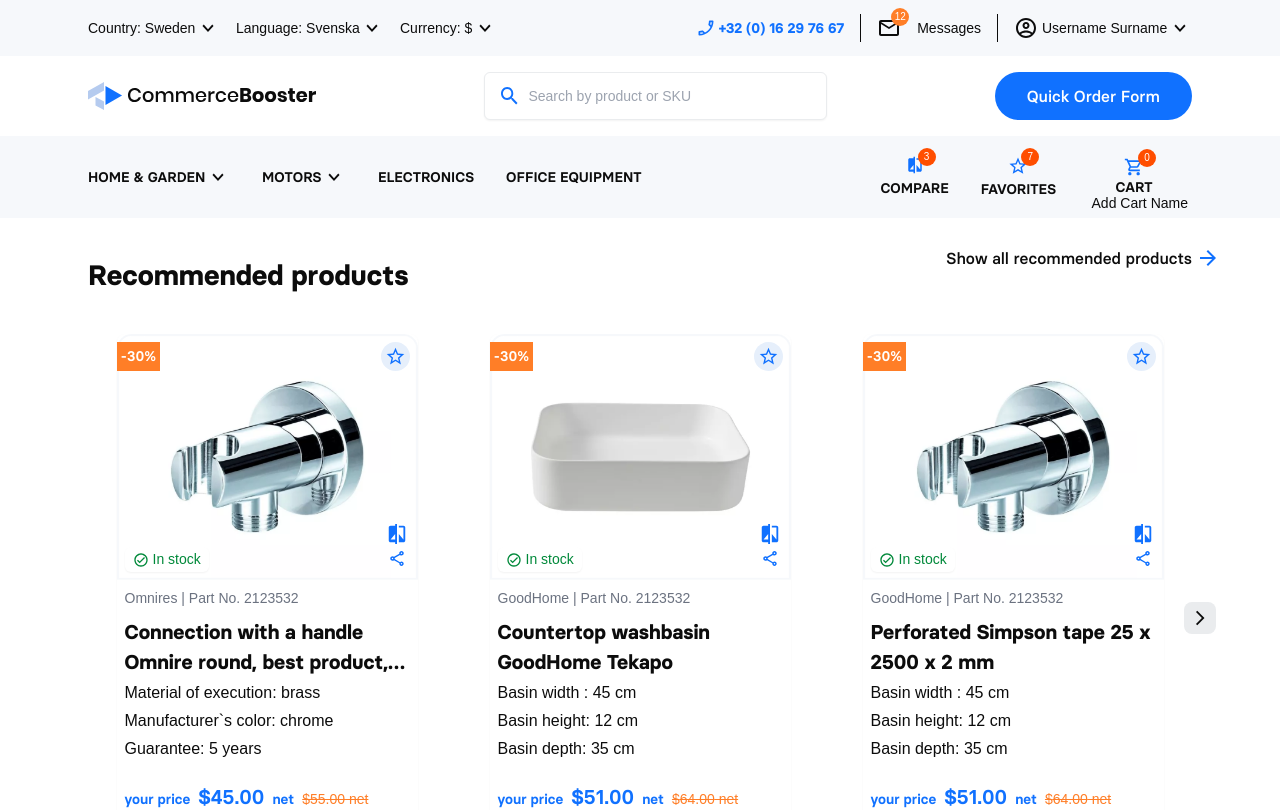
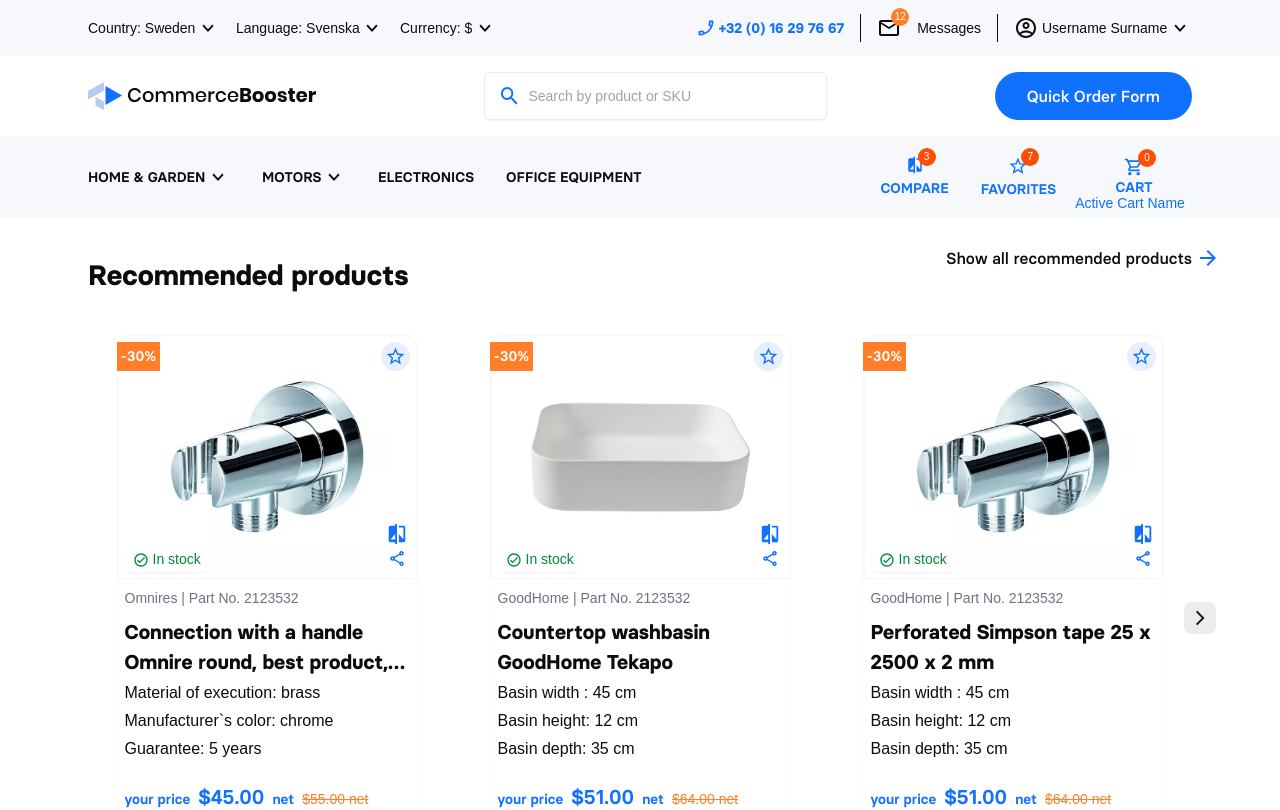
Before and after one commit to darshanbajgain/commerce-booster, a React (Vite) app: page / in a window 1280 px wide. Shown: the top 810 px of the page. Built offline with nearby package versions, Linux system fonts and the light colour scheme; a web font is replaced by a local one.

Commit message:
style: color arranged

```diff
--- a/src/component/LandingPageComponent/Header/DesktopNavigationFeaturesLink.jsx
+++ b/src/component/LandingPageComponent/Header/DesktopNavigationFeaturesLink.jsx
@@ -7,19 +7,19 @@ const DesktopNavigationFeaturesLink = () => {
     <div className="flex items-center text-sm">
       <div className="flex flex-col items-center mr-8">
         <Compare />
-        <span className=" text-PhoneColor mt-1 font-[600]">COMPARE</span>
+        <span className=" text-phoneColor mt-1 font-[600]">COMPARE</span>
       </div>
       <div className="flex flex-col items-center mr-5">
         <Favourite />
-        <span className=" text-PhoneColor mt-1 font-[600]">FAVORITES</span>
+        <span className=" text-phoneColor mt-1 font-[600]">FAVORITES</span>
       </div>
       <div className="flex flex-col items-center w-[116px] relative">
         <Cart />
-        <span className="text-PhoneColor mt-0 text-center font-[600]">
+        <span className=" text-phoneColor  mt-0 text-center font-[600]">
           CART
         </span>
-        <span className="text-PhoneColor text-center absolute -bottom-4 right-1 text-[14px]">
-          Add Cart Name
+        <span className="text-phoneColor text-center font-baiserSquare font-[400] text-[14px] absolute -bottom-4 right-1 w-full ">
+          Active Cart Name
         </span>
       </div>
     </div>
```
